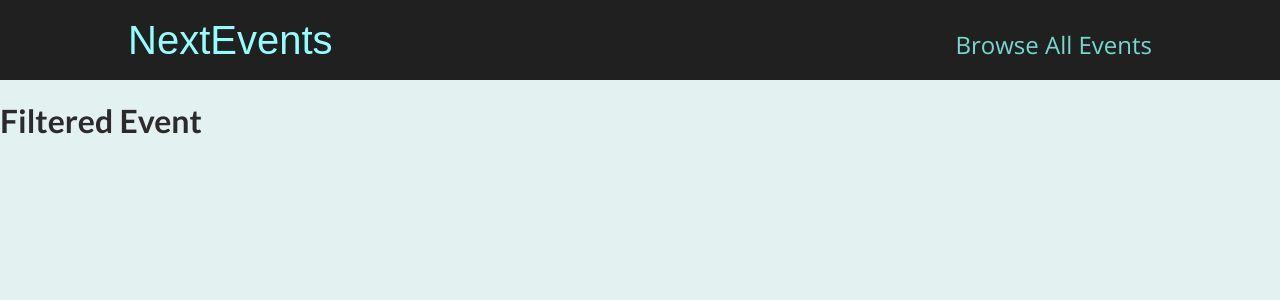
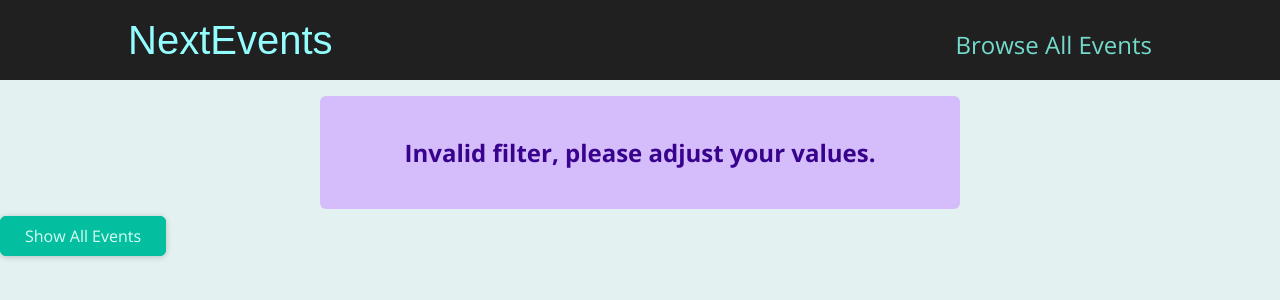
Before and after one commit to windyScripts/meetups-next-ts, a Next.js app: page /events/e2 in a window 1280 px wide. Shown: the top 300 px of the page. Built offline with nearby package versions, Linux system fonts and the light colour scheme.

Commit message:
Error handling components created and implemented

```diff
--- /dev/null
+++ b/components/events/error-alert.module.css
@@ -0,0 +1,12 @@
+.alert {
+  margin: 1rem auto;
+  padding: 1rem 2rem;
+  width: 90%;
+  max-width: 40rem;
+  background-color: #d5bdfc;
+  color: #38028d;
+  font-weight: bold;
+  font-size: 1.5rem;
+  text-align: center;
+  border-radius: 6px;
+}
--- /dev/null
+++ b/components/events/error-alert.tsx
@@ -0,0 +1,8 @@
+import React from 'react';
+import classes from './error-alert.module.css';
+
+function ErrorAlert(props: {children:React.ReactElement| React.ReactElement[]}) {
+  return <div className={classes.alert}>{props.children}</div>;
+}
+
+export default ErrorAlert;
--- a/components/events/event-item.tsx
+++ b/components/events/event-item.tsx
@@ -31,7 +31,7 @@ function EventItem(props: eventInterface) {
           </div>
         </div>
         <div className={classes.actions}>
-          <Button link={exploreLink}><span>Explore Event</span><span className={classes.icon}>ArrowRightIcon</span></Button>
+          <Button link={exploreLink}><span>Explore Event</span><span className={classes.icon}>{ArrowRightIcon()}</span></Button>
         </div>
       </div>
     </li>
--- /dev/null
+++ b/components/events/results-title.module.css
@@ -0,0 +1,6 @@
+.title {
+  margin: 2rem auto;
+  width: 90%;
+  max-width: 40rem;
+  text-align: center;
+}
--- /dev/null
+++ b/components/events/results-title.tsx
@@ -0,0 +1,20 @@
+import Button from '../ui/button';
+import classes from './results-title.module.css';
+
+function ResultsTitle(props: {date: Date}) {
+  const { date } = props;
+
+  const humanReadableDate = new Date(date).toLocaleDateString('en-US', {
+    month: 'long',
+    year: 'numeric',
+  });
+
+  return (
+    <section className={classes.title}>
+      <h1>Events in {humanReadableDate}</h1>
+      <Button link='/events'>Show all events</Button>
+    </section>
+  );
+}
+
+export default ResultsTitle;
--- a/pages/events/[...slug].tsx
+++ b/pages/events/[...slug].tsx
@@ -1,9 +1,58 @@
-function filteredEventssPage(){
+import EventList from "@/components/events/event-list";
+import ResultsTitle from "@/components/events/results-title";
+import { getFilteredEvents } from "@/dummy-data";
+import { useRouter } from "next/router";
+
+import Button from "@/components/ui/button";
+import ErrorAlert from "@/components/events/error-alert";
+
+function filteredEventssPage() {
+  const router = useRouter();
+
+  const filterData = router.query.slug;
+
+  if (!filterData) {
     return (
-        <div>
-        <h1>Filtered Event</h1>
-    </div>
-    )
+      <>
+        <ErrorAlert><p className="center">Loading...</p></ErrorAlert>
+        <div className="center">
+          <Button link="/events">Show All Events</Button>
+        </div>
+      </>
+    );
+  }
+  const filteredYear = filterData[0];
+  const filteredMonth = filterData[1];
+
+  const numYear = +filteredYear;
+  const numMonth = +filteredMonth;
+
+  if (
+    isNaN(numMonth) ||
+    isNaN(numYear) ||
+    numYear > 2030 ||
+    numYear < 2001 ||
+    numMonth > 12 ||
+    numMonth < 1
+  ) {
+    return <>
+    <ErrorAlert><p>Invalid filter, please adjust your values.</p></ErrorAlert>
+    <Button link='/events'>Show All Events</Button></>;
+  }
+
+  const filteredEvents = getFilteredEvents({ year: numYear, month: numMonth });
+  if (!filteredEvents || filteredEvents.length === 0) {
+    return <p>No events found for chosen filter.</p>;
+  }
+
+  const date = new Date(numYear, numMonth - 1);
+
+  return (
+    <>
+      <ResultsTitle date={date} />
+      <EventList items={filteredEvents} />
+    </>
+  );
 }
 
 export default filteredEventssPage;
--- a/pages/events/[EventId].tsx
+++ b/pages/events/[EventId].tsx
@@ -5,6 +5,7 @@ import { getEventById } from "@/dummy-data";
 import EventSummary from "../../components/event-detail/event-summary";
 import EventLogistics from "../../components/event-detail/event-logistics";
 import EventContent from "../../components/event-detail/event-content";
+import ErrorAlert from "@/components/events/error-alert";
 
 function EventDetailPage() {
   const router = useRouter();
@@ -13,7 +14,7 @@ function EventDetailPage() {
   const event = getEventById(EventId);
 
   if (!event) {
-    return <p>No event found!</p>;
+    return <ErrorAlert><p>No event found!</p></ErrorAlert>;
   }
 
   return (
```
